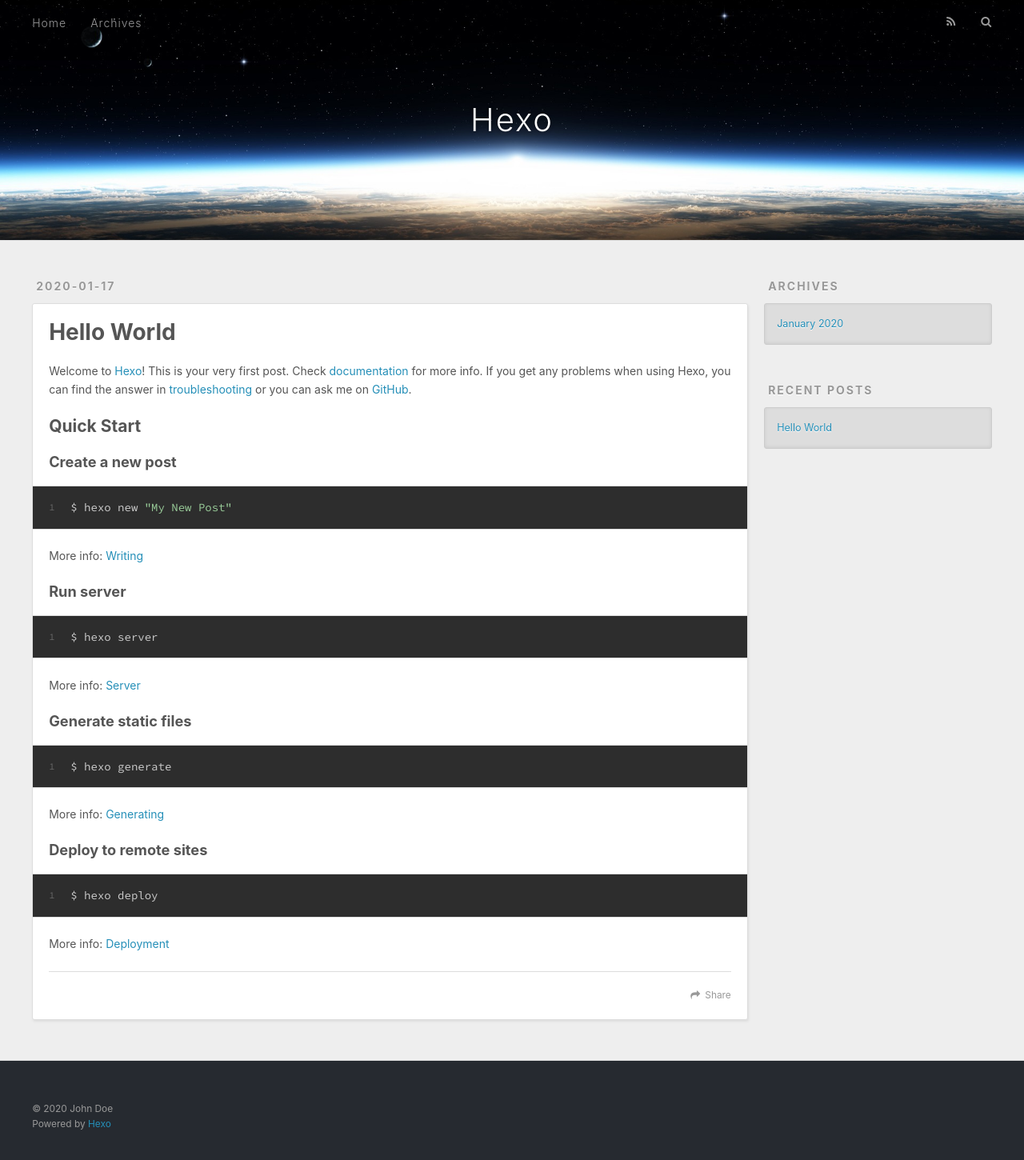
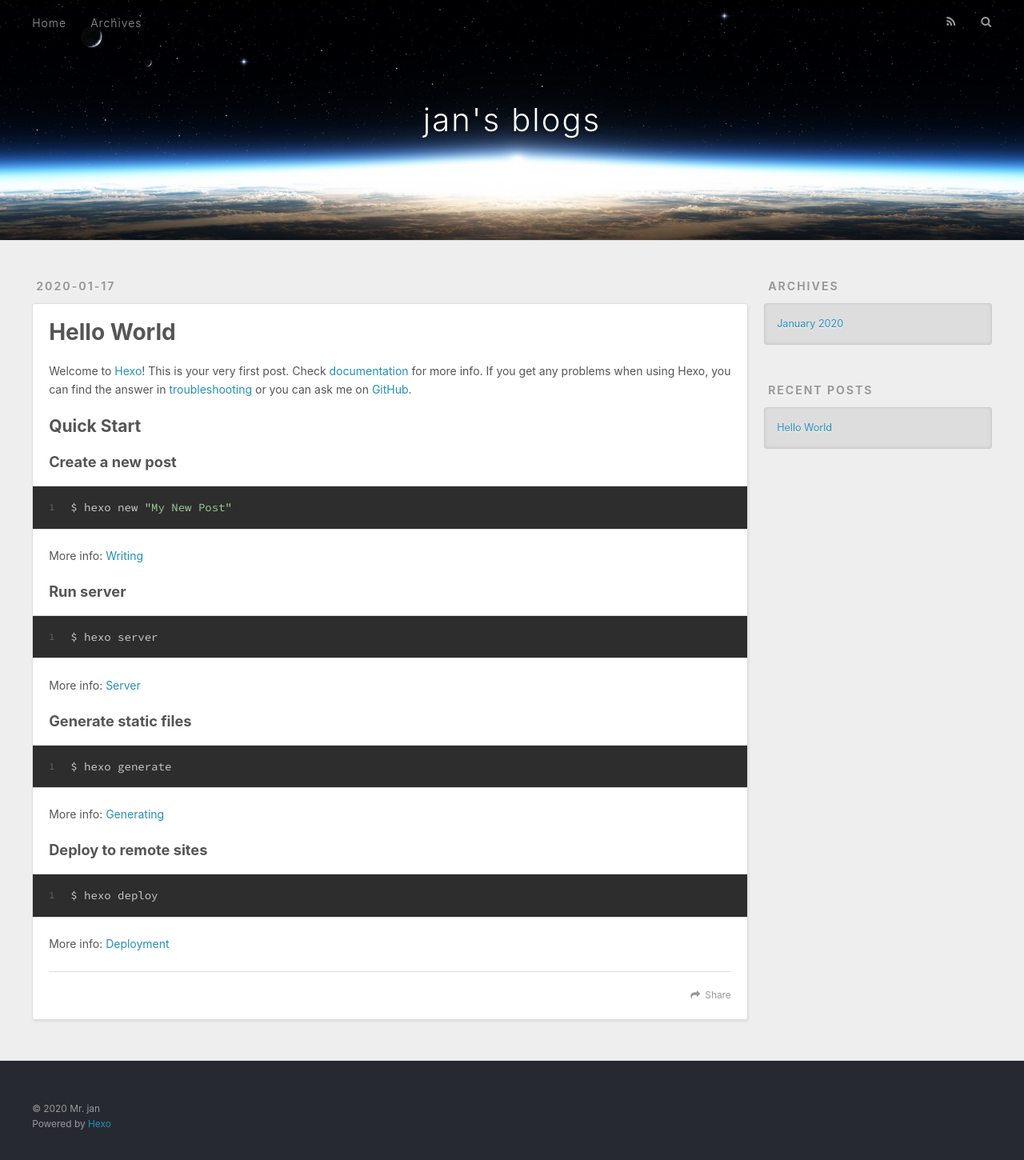
Before and after one commit to JanStarzz/JanStarzz.github.io, a plain HTML site: page index.html in a window 1280 px wide. Shown: the whole page at 80% size. Drawn offline with nearby package versions, Linux system fonts and the light colour scheme.

Commit message:
Site updated: 2020-01-17 12:42:32

```diff
--- a/index.html
+++ b/index.html
@@ -5,17 +5,22 @@
 
 
 
-  <title>Hexo</title>
+  <title>jan&#39;s blogs</title>
   <meta name="viewport" content="width=device-width, initial-scale=1, maximum-scale=1">
-  <meta property="og:type" content="website">
-<meta property="og:title" content="Hexo">
+  <meta name="description" content="study blog">
+<meta property="og:type" content="website">
+<meta property="og:title" content="jan&#39;s blogs">
 <meta property="og:url" content="http://yoursite.com/index.html">
-<meta property="og:site_name" content="Hexo">
+<meta property="og:site_name" content="jan&#39;s blogs">
+<meta property="og:description" content="study blog">
 <meta property="og:locale" content="en_US">
-<meta property="article:author" content="John Doe">
+<meta property="article:author" content="Mr. jan">
+<meta property="article:tag" content="study">
+<meta property="article:tag" content=" share">
+<meta property="article:tag" content=" communication">
 <meta name="twitter:card" content="summary">
 
-    <link rel="alternate" href="/atom.xml" title="Hexo" type="application/atom+xml">
+    <link rel="alternate" href="/atom.xml" title="jan&#39;s blogs" type="application/atom+xml">
 
 
     <link rel="icon" href="/favicon.png">
@@ -36,7 +41,7 @@
   <div id="header-outer" class="outer">
     <div id="header-title" class="inner">
       <h1 id="logo-wrap">
-        <a href="/" id="logo">Hexo</a>
+        <a href="/" id="logo">jan&#39;s blogs</a>
       </h1>
 
     </div>
@@ -159,7 +164,7 @@
 
   <div class="outer">
     <div id="footer-info" class="inner">
-      &copy; 2020 John Doe<br>
+      &copy; 2020 Mr. jan<br>
       Powered by <a href="http://hexo.io/" target="_blank">Hexo</a>
     </div>
   </div>
```
Also changed, not shown: 2020/01/17/hello-world/index.html (+9 -6 lines), archives/2020/01/index.html (+13 -8 lines), archives/2020/index.html (+13 -8 lines), archives/index.html (+13 -8 lines).
